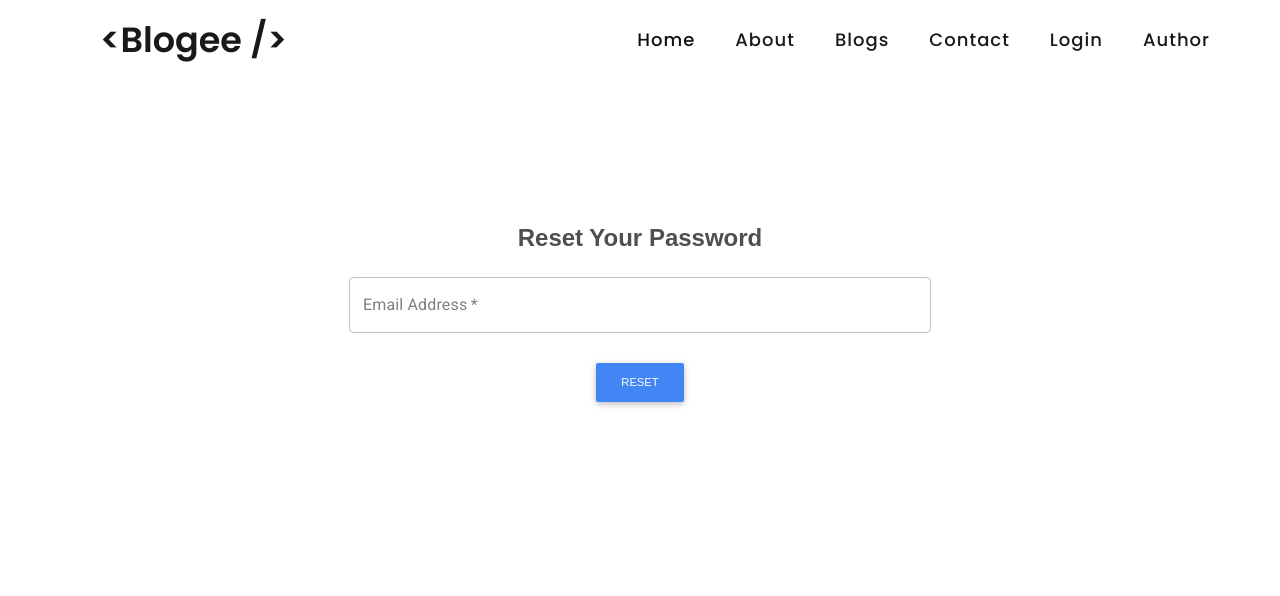
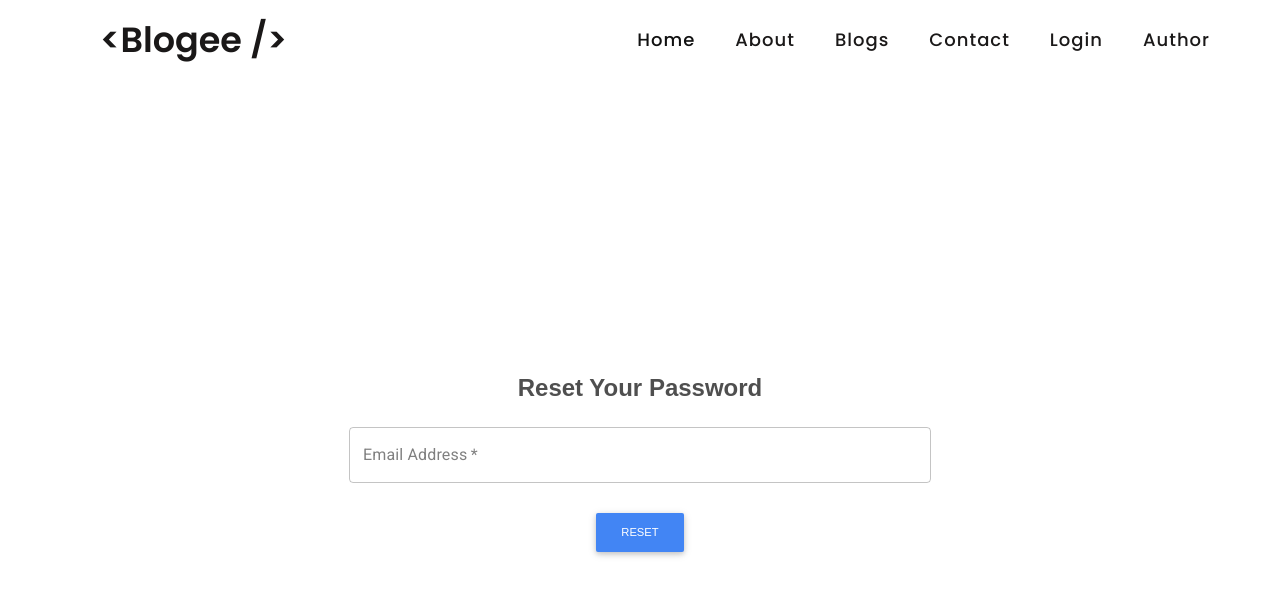
Before and after one commit to developer-irfan/blogges, a React (Create React App) app: page /author/forgot-password in a window 1280 px wide. Shown: the top 596 px of the page. Built offline with nearby package versions, Linux system fonts and the light colour scheme; no server answers.

Commit message:
reset password

```diff
--- a/src/pages/ForgotPassword/ForgotPassword.css
+++ b/src/pages/ForgotPassword/ForgotPassword.css
@@ -8,3 +8,14 @@
     border-radius: 5px;
     text-align: center;
   }
+  .fp_div{
+    position: absolute;
+    top: 60%;
+    left: 50%;
+    transform: translate(-50%, -50%);
+    /* text-align: center; */
+    z-index: -1;
+    width: 100%;
+    padding: 0 30px;
+    color: #1b1b1b;
+  }
--- a/src/pages/ForgotPassword/ForgotPassword.jsx
+++ b/src/pages/ForgotPassword/ForgotPassword.jsx
@@ -49,7 +49,7 @@ const ForgotPassword = () => {
 
   //return
   return (
-    <div>
+    <div className="fp_div">
       <header>
         <div className="view" style={{ height: "500px" }}>
           <div className="mask">
```
